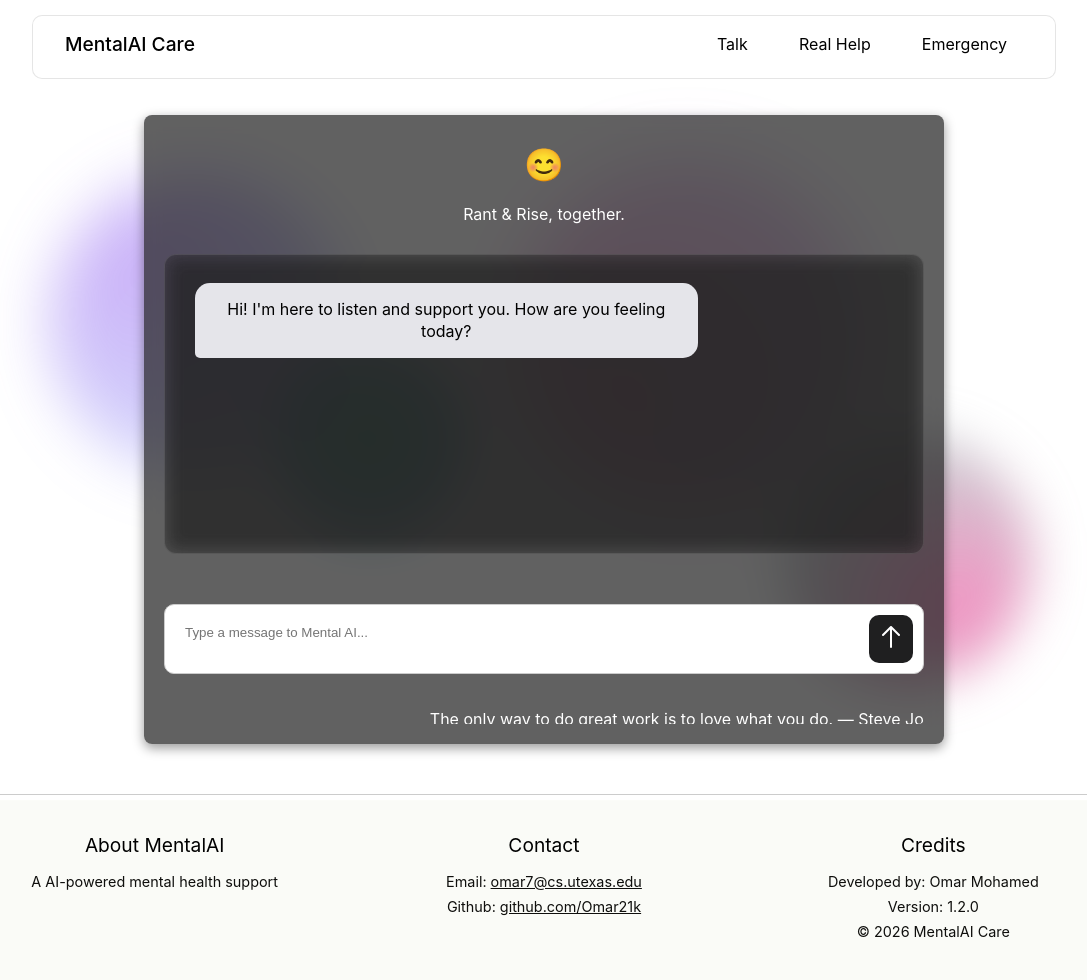
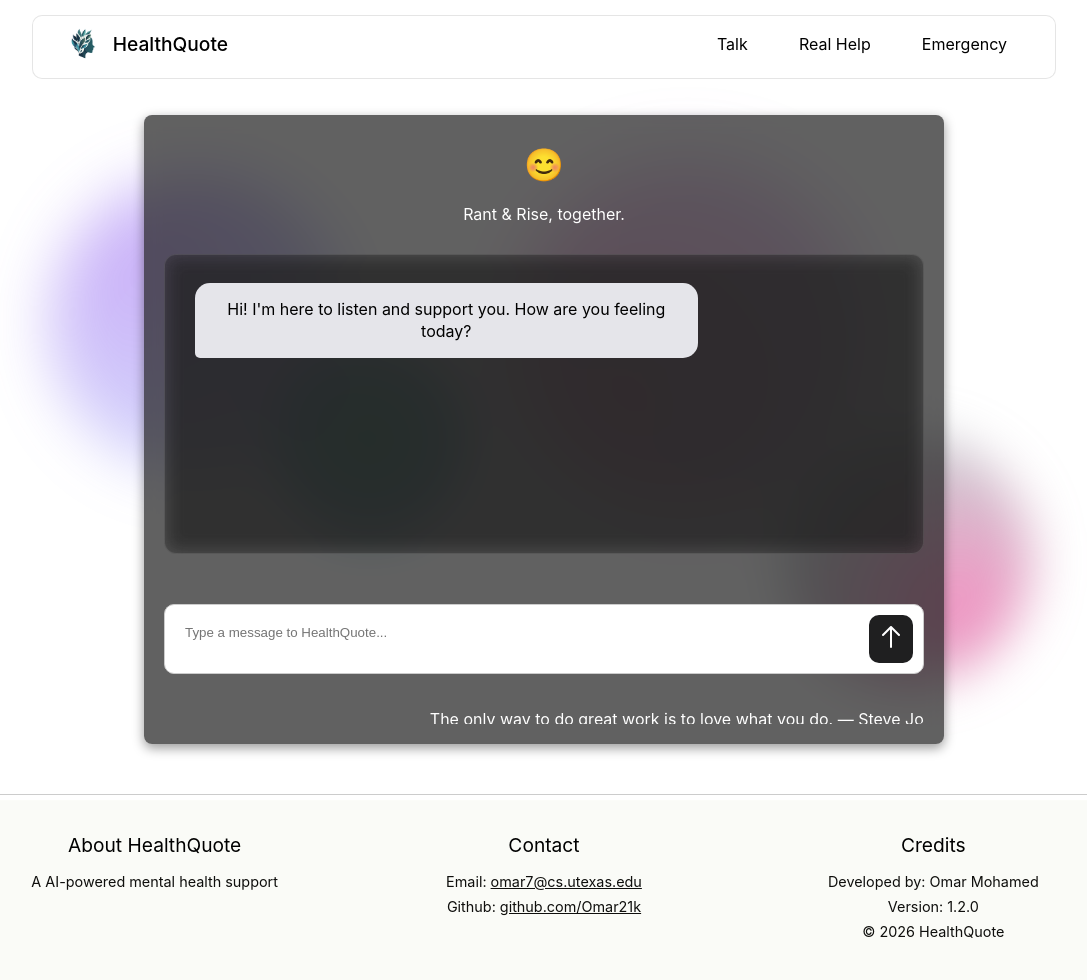
Before and after one commit to Omar21k/Ai-Mental-Health-Chatbot, a Flask app: page /chat in a window 1280 px wide. Shown: the whole page, without its empty margins (96-1183 px from the left). Run offline with Flask 2, Linux system fonts and the light colour scheme; some libraries are stand-ins or nearby versions.

Commit message:
Update main.html

```diff
--- a/templates/main.html
+++ b/templates/main.html
@@ -4,7 +4,7 @@
 <head>
     <meta charset="UTF-8">
     <meta name="viewport" content="width=device-width, initial-scale=1.0">
-    <title>Health Quotes Chatbot</title>
+    <title>HealthQuote - Chat</title>
     <link rel="stylesheet" href="/static/main.css">
     <link rel="stylesheet" href="/static/rest.css">
     <link rel="stylesheet" href="/static/responsive.css">
@@ -21,7 +21,10 @@
         <div class="shape shape-4"></div>
     </div>
     <nav class="nav-header">
-        <a href="/" class="nav-brand">MentalAI Care</a>
+        <a href="/" class="nav-brand">
+            <img src="/static/images/logo.png" alt="HealthQuote logo" class="nav-logo">
+            HealthQuote
+        </a>
         <div class="nav-links">
             <a href="https://www.betterhelp.com" target="_blank">Talk</a>
             <a href="https://988lifeline.org" target="_blank">Real Help</a>
@@ -40,7 +43,7 @@
                         </svg>
                     </button>
                     <div id="mental-logo">
-                        <p class="mentail_ai_icon">Mental Ai</p>
+                        <p class="mentail_ai_icon">HealthQuote</p>
                     </div>
                 </div>
                 <div class="save_chat_container">
@@ -62,7 +65,7 @@
                     </div>
 
                     <div class="right_main-chat-input">
-                        <input type="text" id="user-input" placeholder="Type a message to Mental AI..." />
+                        <input type="text" id="user-input" placeholder="Type a message to HealthQuote..." />
                         <button id="sendButton" onclick="sendMessage()">
                             <svg xmlns="http://www.w3.org/2000/svg" fill="#ffffff" width="24px" height="24px" viewBox="0 0 24 24">
                                 <path d="M11.293,1.293a1,1,0,0,1,.325-.216.986.986,0,0,1,.764,0,1,1,0,0,1,.325.216l8,8a1,1,0,0,1-1.414,1.414L13,4.414V22a1,1,0,0,1-2,0V4.414L4.707,10.707A1,1,0,0,1,3.293,9.293Z"/>
@@ -84,7 +87,7 @@
     <footer class="site-footer">
         <div class="footer-content">
             <div class="footer-section">
-                <h3>About MentalAI </h3>
+                <h3>About HealthQuote</h3>
                 <p>A  AI-powered mental health support</p>
             </div>
             <div class="footer-section">
@@ -96,7 +99,7 @@
                 <h3>Credits</h3>
                 <p>Developed by: Omar Mohamed</p>
                 <p>Version: 1.2.0</p>
-                <p>© 2026 MentalAI Care</p>
+                <p>© 2026 HealthQuote</p>
             </div>
         </div>
     </footer>
```
